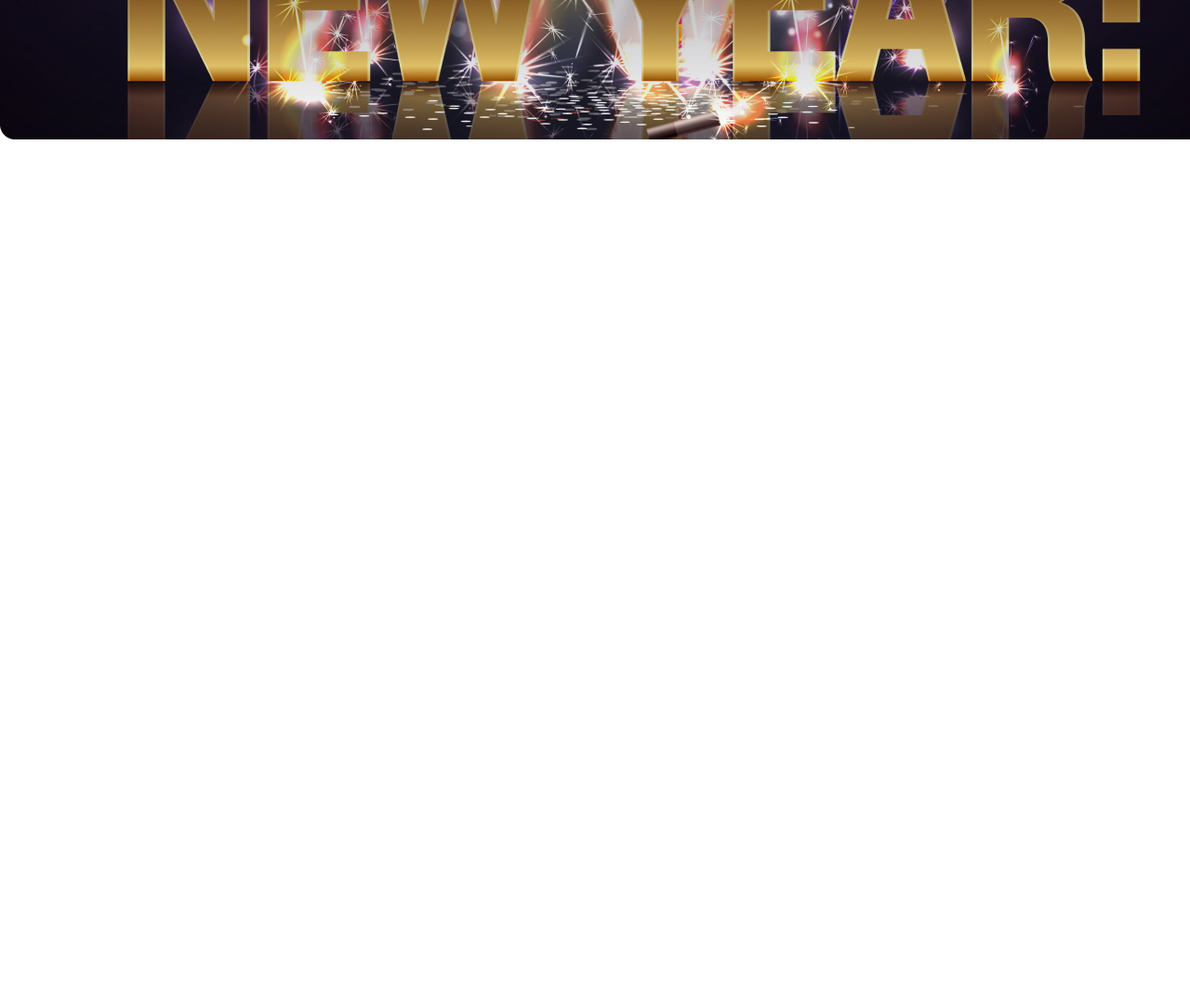
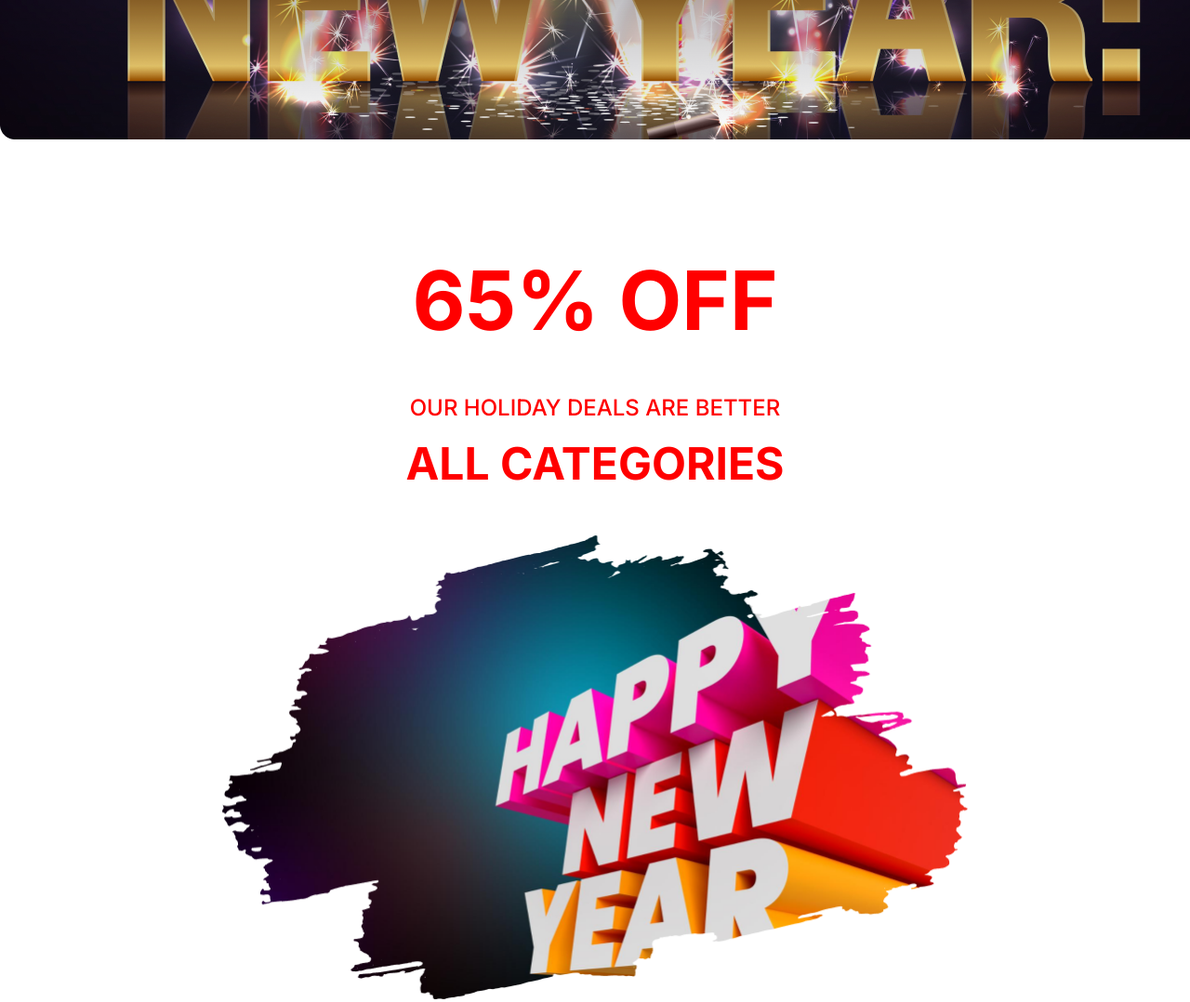
Before and after one commit to apponislam/B9A1-New-Year-New-Mission, a plain HTML site: page index.html in a window 1280 px wide. Shown: the part 500-1578 px from the top of the page at 93% size. Before the commit the page ends 800 px from the top, so only its background shows below. Drawn offline with Linux system fonts and the light colour scheme.

Commit message:
65% off added

```diff
--- a/css/style.css
+++ b/css/style.css
@@ -21,6 +21,7 @@ body {
     background: url(../img/headerbg.png) no-repeat;
     background-size: cover;
     margin-top: 50px;
+    margin-bottom: 120px;
     padding: 177px 0;
 }
 
@@ -43,3 +44,39 @@ body {
     color: white;
     margin-bottom: 0px;
 }
+
+/* 65% Off */
+
+.offitem {
+    margin-bottom: 171px;
+}
+
+.offitem h1 {
+    font-weight: 700;
+    font-size: 88px;
+    text-align: center;
+    color: #FF0000;
+    margin-bottom: 48px;
+}
+
+.offitem p {
+    font-weight: 500;
+    font-size: 24px;
+    text-align: center;
+    color: #FF0000;
+    margin-bottom: 16px;
+}
+
+.offitem h3 {
+    font-weight: 700;
+    font-size: 48px;
+    text-align: center;
+    color: #FF0000;
+    margin-bottom: 48px;
+}
+
+.offitem img {
+    width: 802px;
+    display: block;
+    margin: 0 auto;
+}
--- a/index.html
+++ b/index.html
@@ -24,6 +24,19 @@
         </div>
     </header>
 
+    <main>
+
+        <!-- 65% off -->
+
+        <div class="offitem">
+            <h1>65% OFF</h1>
+            <p>OUR HOLIDAY DEALS ARE BETTER</p>
+            <h3>ALL CATEGORIES</h3>
+            <img src="img/65%off.png">
+        </div>
+
+    </main>
+
 </body>
 
 </html>
```
